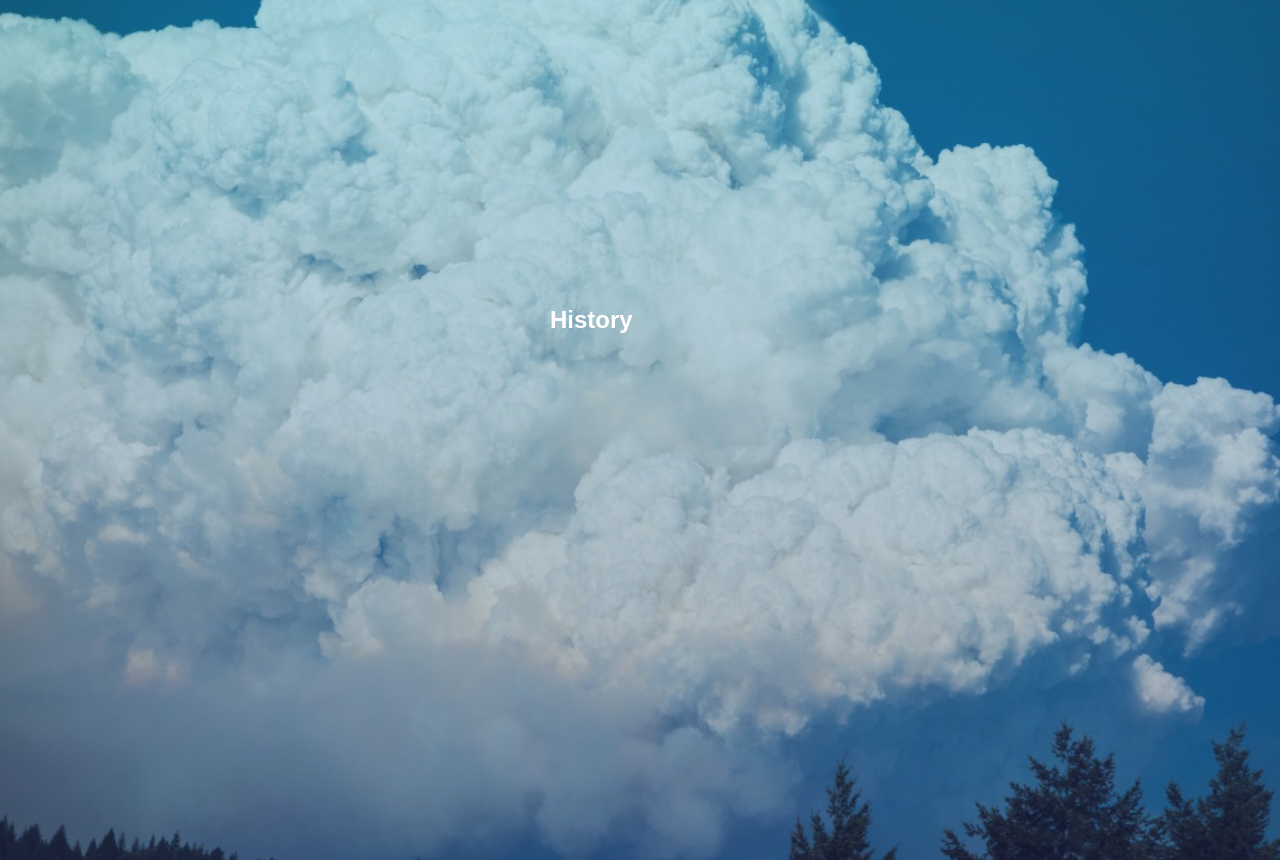
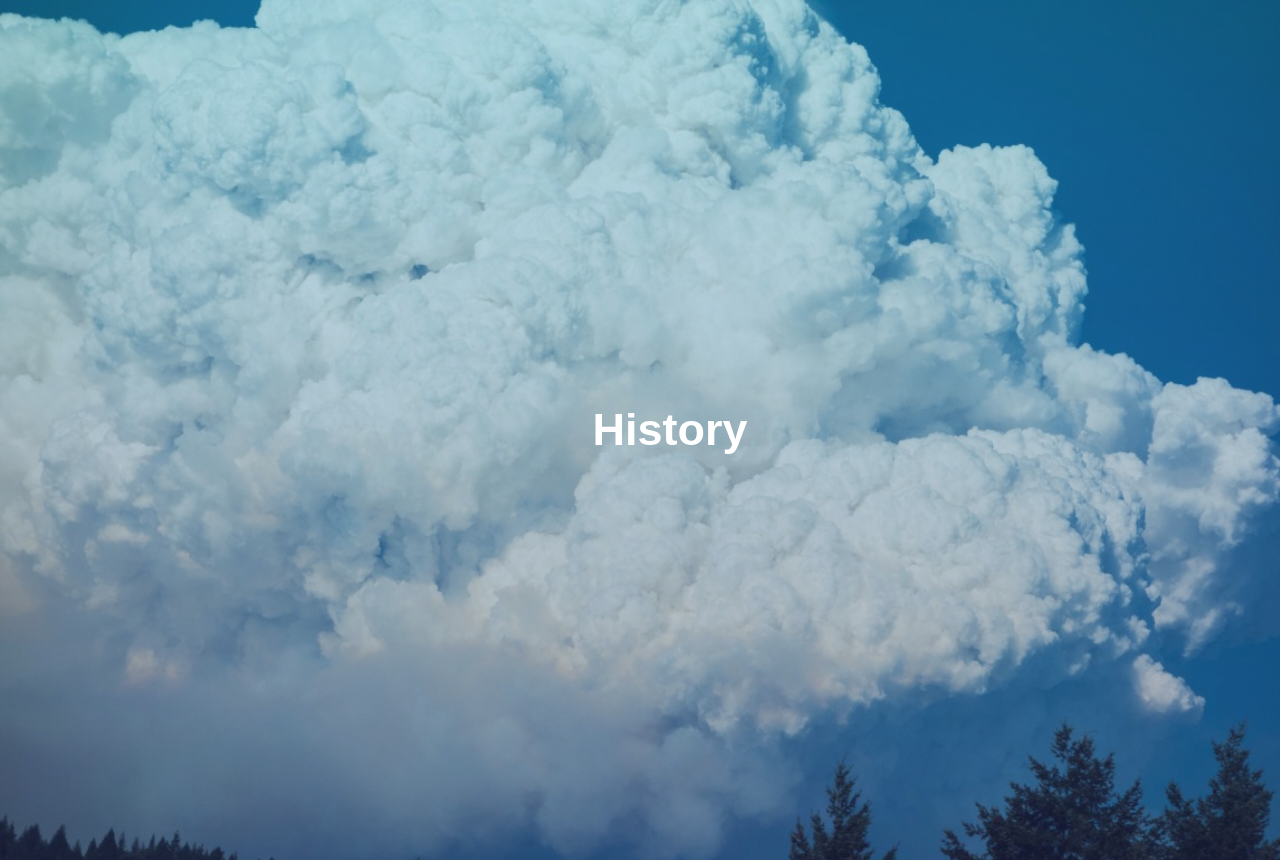
Before and after one commit to ludaalt/weatherapp, a React (Create React App) app: page /requests in a window 1280 px wide. Shown: the top 860 px of the page. Built offline with nearby package versions, Linux system fonts and the light colour scheme; the HTML template or start-up script is replaced by a standard one.

Commit message:
refactor: correct history component

```diff
--- a/src/components/RequestsHistory.tsx
+++ b/src/components/RequestsHistory.tsx
@@ -4,28 +4,17 @@ import styled from "styled-components";
 
 import WeatherData from "../store/weatherData";
 
-const HistoryList = styled.ul`
-  width: 200px;
-  height: 200px;
-  font-size: 20px;
+const History = styled.div`
+  font-size: 30px;
 
   li {
     margin-top: 10px;
-
-    a {
-      color: #fff;
-      text-decoration: none;
-
-      &:hover {
-        text-decoration: underline;
-      }
-    }
   }
 `;
 
 const RequestsHistory = observer(() => {
   const changeCurrentCity = (city: string) => {
-    if (WeatherData.currentCity && WeatherData.currentCity.name !== city) {
+    if (WeatherData.currentCity!.name !== city) {
       for (let i = 0; i < WeatherData.data.length; i += 1) {
         if (WeatherData.data[i].name === city) {
           WeatherData.currentCity = WeatherData.data[i];
@@ -35,18 +24,16 @@ const RequestsHistory = observer(() => {
   };
 
   return (
-    <div>
+    <History>
       <h2>History</h2>
-      <HistoryList>
-        {WeatherData.historyOfCities &&
-          WeatherData.historyOfCities.length > 0 &&
-          WeatherData.historyOfCities.map((item, index) => (
-            <li key={index} onClick={() => changeCurrentCity(item)}>
-              <Link to="/weather">{item}</Link>
-            </li>
-          ))}
-      </HistoryList>
-    </div>
+      <ul>
+        {WeatherData.historyOfCities!.map((item) => (
+          <li key={item} onClick={() => changeCurrentCity(item)}>
+            <Link to="/weather">{item}</Link>
+          </li>
+        ))}
+      </ul>
+    </History>
   );
 });
 
```
